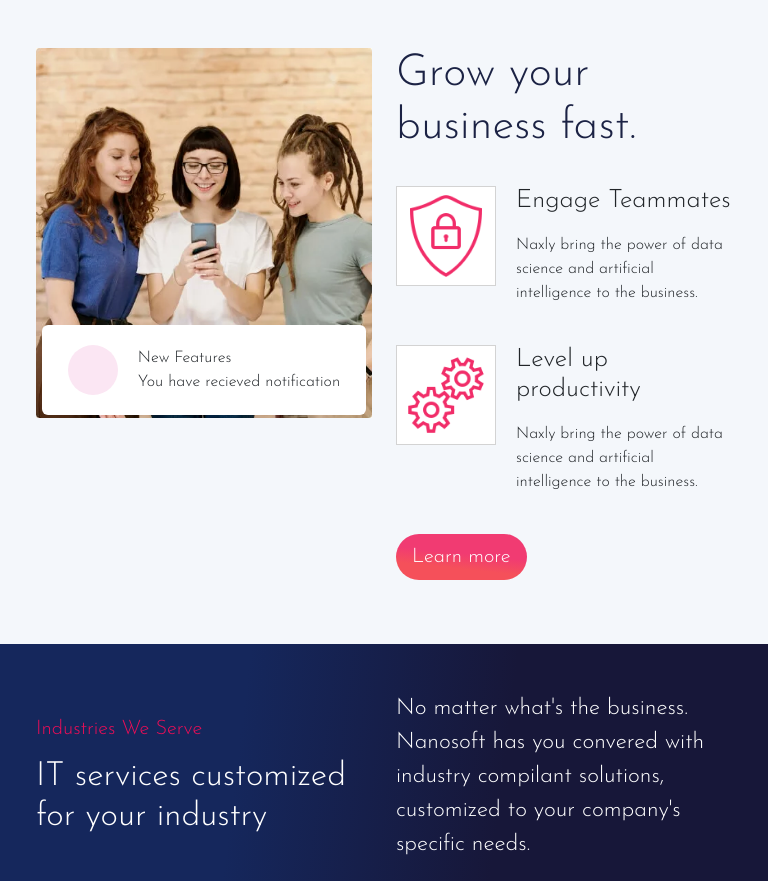
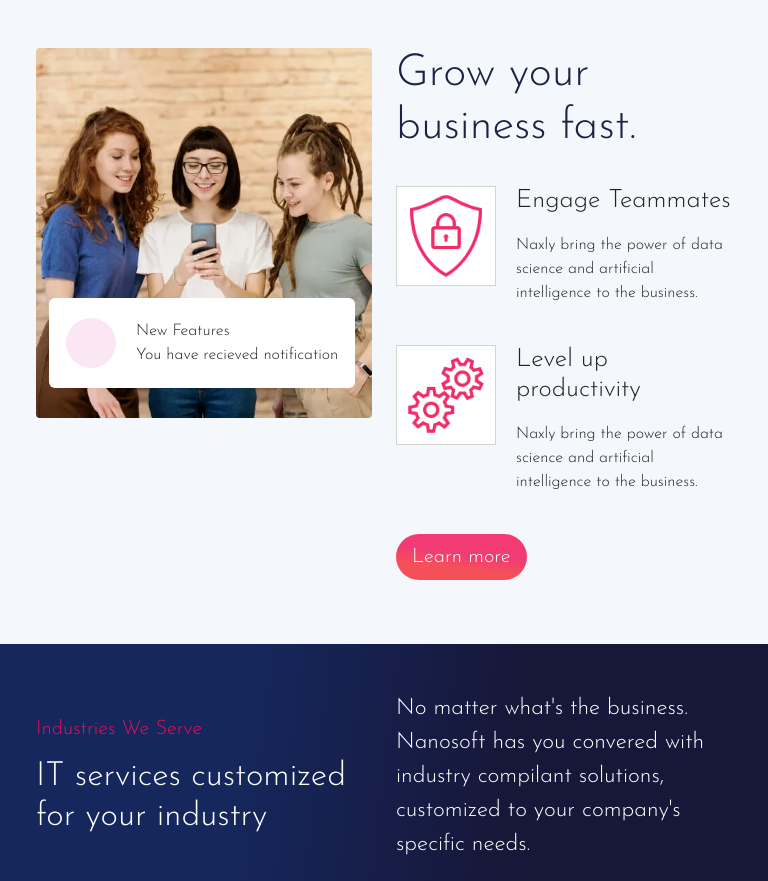
Before and after one commit to Danial-11/Web-UI, a plain HTML site: page index.html in a window 768 px wide. Shown: the part 1164-2045 px from the top of the page. Drawn offline with nearby package versions, Linux system fonts and the light colour scheme.

Commit message:
fixed issue with notification banner in section 3

```diff
--- a/index.css
+++ b/index.css
@@ -243,16 +243,35 @@ h1 {
 
 /* Media Queries */
 
-@media screen and (max-width:800px) and (min-width:600px){
+@media screen and (min-width: 800px) and (max-width: 992px) {
   .notification-banner{
-    bottom: 30%;
+    width: 90%;
     left: 5%;
-    width: 90%;
+    top: unset;
+    bottom: 36%;
+  }
+
+}
+
+@media screen and (max-width: 800px) and (min-width: 768px){
+  .notification-banner{
+    bottom: 35% !important;
+    left: 7% !important;
+    width: 85%;
     top: unset;
   }
 }
 
-@media screen and (max-width:599px){
+@media screen and (max-width:800px) and (min-width:570px){
+  .notification-banner{
+    bottom: 5%;
+    left: 5%;
+    width: 85%;
+    top: unset;
+  }
+}
+
+@media screen and (max-width:569px){
   .notification-banner{
     bottom: 20px;
     left: 5%;
```
